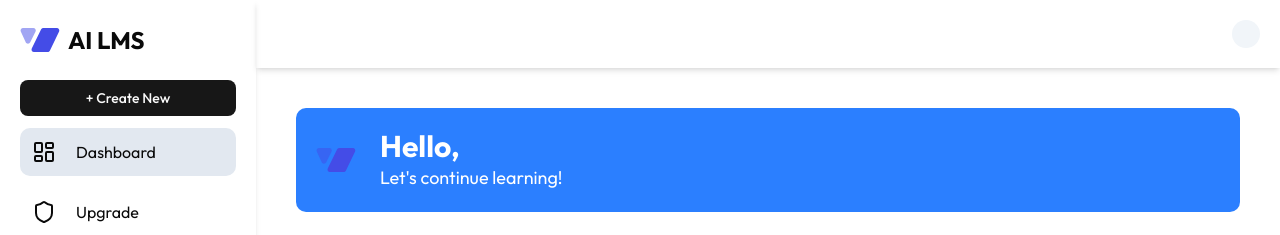
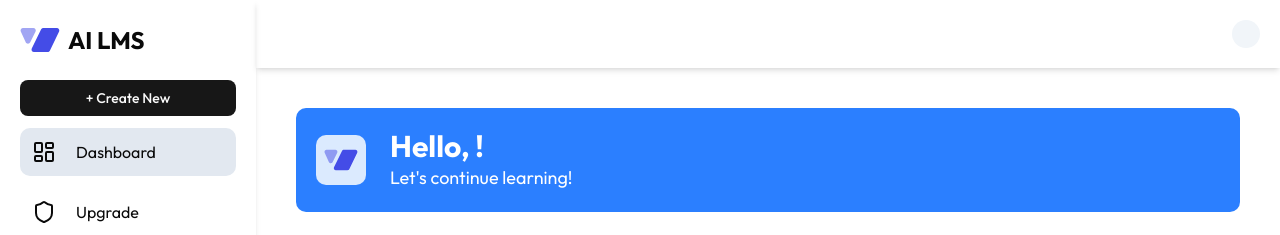
Before and after one commit to sprmke/nextjs_ai-lms-app, a Next.js app: page /dashboard in a window 1280 px wide. Shown: the top 235 px of the page. Built offline with nearby package versions, Linux system fonts and the light colour scheme; no server answers.

Commit message:
Improve dashboard logo

```diff
--- a/src/app/dashboard/_components/WelcomeBanner.tsx
+++ b/src/app/dashboard/_components/WelcomeBanner.tsx
@@ -7,9 +7,15 @@ export default async function WelcomeBanner() {
 
   return (
     <div className="flex items-center gap-x-6 p-5 bg-blue-500 w-full text-white rounded-lg">
-      <Image src="/logo.svg" alt="logo" width={40} height={40} />
+      <Image
+        src="/logo.svg"
+        alt="logo"
+        width={50}
+        height={50}
+        className="bg-blue-100 p-2 rounded-lg"
+      />
       <div>
-        <h3 className="font-bold text-3xl">Hello, {user?.fullName}</h3>
+        <h3 className="font-bold text-3xl">Hello, {user?.fullName}!</h3>
         <p className="text-lg">Let&apos;s continue learning!</p>
       </div>
     </div>
```
